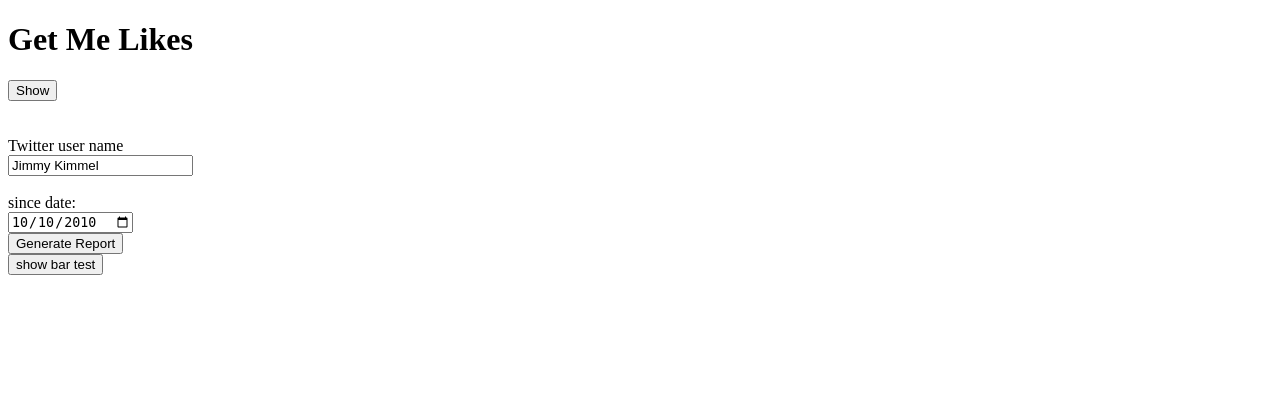
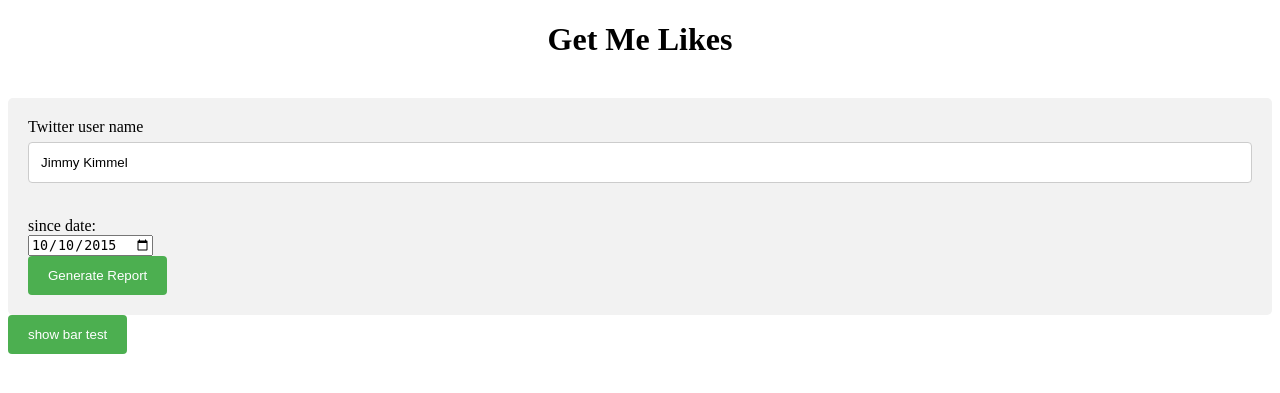
Before and after one commit to stephenbaiuoft/GetMeLikes, a Flask app: page / in a window 1280 px wide. Shown: the top 393 px of the page. Run offline with Flask 2, Linux system fonts and the light colour scheme; data that the repository does not hold is empty.

Commit message:
changed main_ui proto 0

```diff
--- a/web_ui/templates/main.html
+++ b/web_ui/templates/main.html
@@ -3,27 +3,58 @@
 <head>
     <meta charset="UTF-8">
     <title>GetMeLikes</title>
+
+    <style>
+    input[type=text], select, textarea {
+        width: 100%;
+        padding: 12px;
+        border: 1px solid #ccc;
+        border-radius: 4px;
+        box-sizing: border-box;
+        margin-top: 6px;
+        margin-bottom: 16px;
+        resize: vertical;
+    }
+
+    input[type=submit] {
+        background-color: #4CAF50;
+        color: white;
+        padding: 12px 20px;
+        border: none;
+        border-radius: 4px;
+        cursor: pointer;
+    }
+
+    input[type=submit]:hover {
+        background-color: #45a049;
+    }
+
+    .container {
+        border-radius: 5px;
+        background-color: #f2f2f2;
+        padding: 20px;
+    }
+    </style>
+
 </head>
 <body>
 
-<h1>Get Me Likes</h1>
+<center><h1>Get Me Likes</h1></center>
 
-    <form action='{{url_for("show_random_id")}}' method='get'>
-        <input type='submit' value='Show' />
-    </form>
-    <br>
+
     <br>
 
+    <div class="container">
     <form  action="{{url_for('top_word_list', user_name=user_name)}}" method="POST">
       Twitter user name<br>
       <input type="text" name="user_name" value="Jimmy Kimmel">
       <br><br>
       since date:<br>
-      <input type="date" name="date" value="2010-10-10">
+      <input type="date" name="date" value="2015-10-10">
         <br>
       <input type="submit" name="submit" value="Generate Report">
     </form>
-
+    </div>
 
     <form action='{{url_for("show_bar_test")}}' method='get'>
         <input type='submit' value='show bar test' />
```
